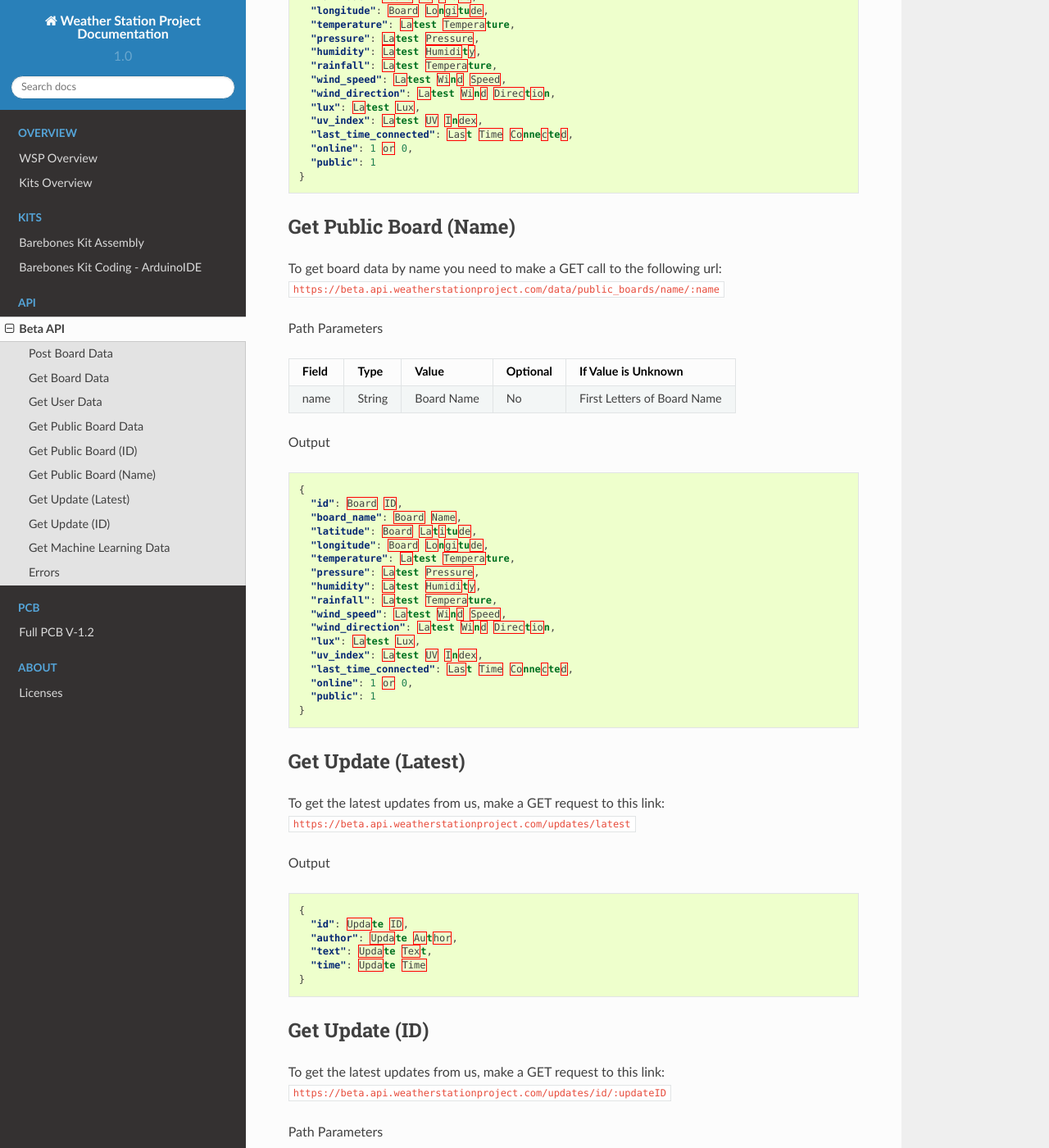
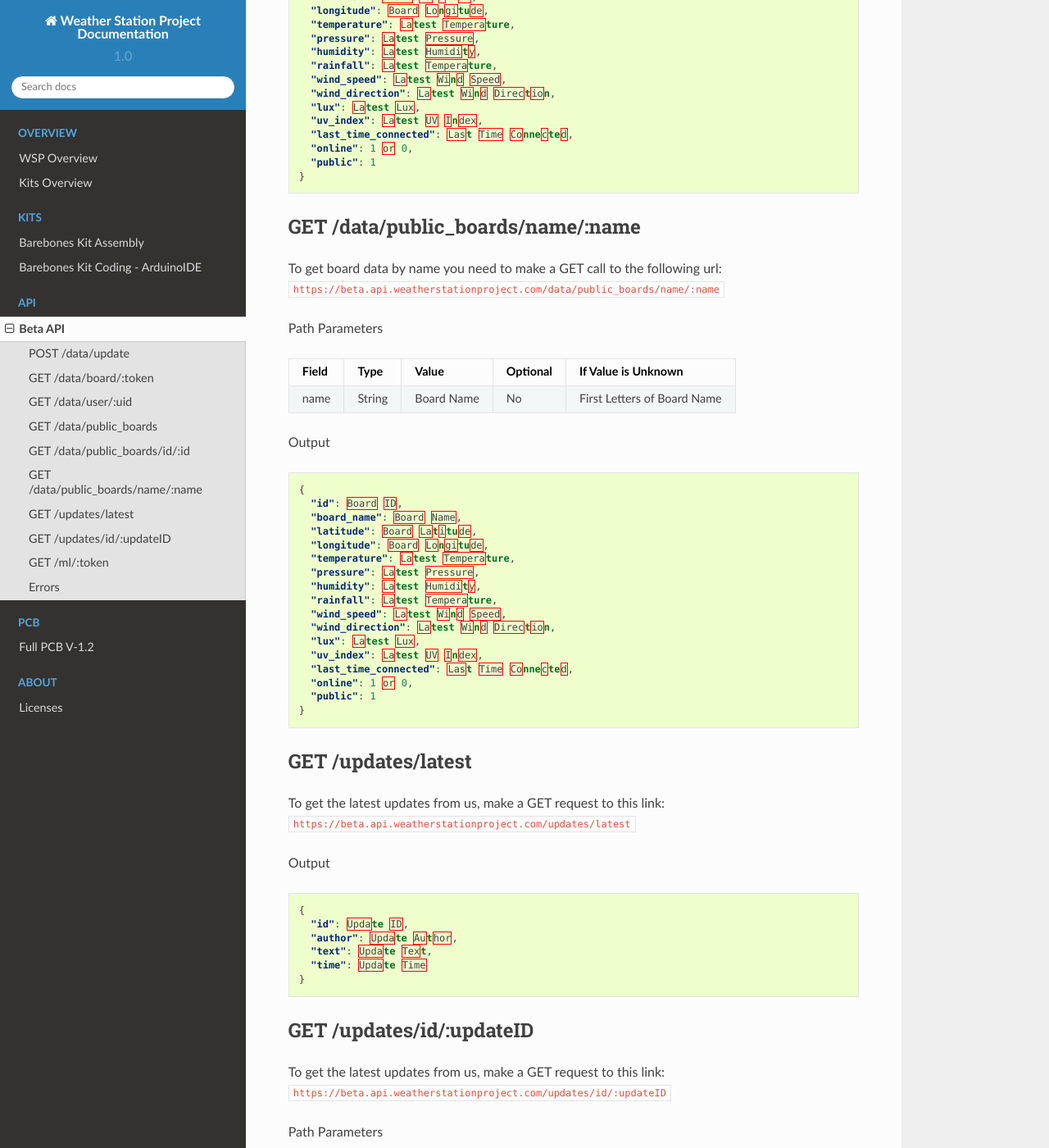
Before and after one commit to Poluino/Docs, a Sphinx documentation site: the page built from docs/api/betaapi.rst, in a window 1280 px wide and 1400 px high, scrolled down 3095 px. Shown: the whole window at 82% size. Built offline with Sphinx 7.4.7 and the Read the Docs theme 2.0.0, drawn with Linux system fonts in a browser that asks for light colours; some of the changed text lies outside the part shown.

Commit message:
path in headers
inspired by https://developer.twitter.com/en/docs/twitter-api/v1/tweets/search/api-reference/get-search-tweets

```diff
--- a/docs/api/betaapi.rst
+++ b/docs/api/betaapi.rst
@@ -2,8 +2,8 @@ Beta API
 =========
 The Weather Station Project Beta API provides programmatic access to read and write data.
 
-Post Board Data
----------------
+POST /data/update
+-----------------
 
 To post board data you need to make a POST call to the following url:
 ``https://beta.api.weatherstationproject.com/data/update``
@@ -38,8 +38,8 @@ Output
 
    { "Success" : true}
 
-Get Board Data
---------------
+GET /data/board/:token
+----------------------
 
 To get board data you need to make a GET call to the following url:
 ``https://beta.api.weatherstationproject.com/data/board/:token``
@@ -78,8 +78,8 @@ Output
     "allow_collection": 1 or 0
   }
 
-Get User Data
--------------
+GET /data/user/:uid
+-------------------
 
 To get user data you need to make a GET call to the following url:
 ``https://beta.api.weatherstationproject.com/data/user/:uid``
@@ -112,8 +112,8 @@ Output
     "admin": 1 or 0
   }
 
-Get Public Board Data
----------------------
+GET /data/public_boards
+-----------------------
 
 To get user data you need to make a GET call to the following url:
 ``https://beta.api.weatherstationproject.com/data/public_boards``
@@ -141,8 +141,8 @@ Output
   }
 
 
-Get Public Board (ID)
----------------------
+GET /data/public_boards/id/:id
+------------------------------
 
 To get board data by ID you need to make a GET call to the following url:
 ``https://beta.api.weatherstationproject.com/data/public_boards/id/:id``
@@ -177,8 +177,8 @@ Output
     "public": 1
   }
 
-Get Public Board (Name)
------------------------
+GET /data/public_boards/name/:name
+----------------------------------
 
 To get board data by name you need to make a GET call to the following url:
 ``https://beta.api.weatherstationproject.com/data/public_boards/name/:name``
@@ -213,7 +213,7 @@ Output
     "public": 1
   }
 
-Get Update (Latest)
+GET /updates/latest
 -------------------
 
 To get the latest updates from us, make a GET request to this link:
@@ -230,8 +230,8 @@ Output
     "time": Update Time
   }
 
-Get Update (ID)
--------------------
+GET /updates/id/:updateID
+-------------------------
 
 To get the latest updates from us, make a GET request to this link:
 ``https://beta.api.weatherstationproject.com/updates/id/:updateID``
@@ -255,8 +255,8 @@ Output
     "time": Update Time
   }
 
-Get Machine Learning Data
--------------------------
+GET /ml/:token
+--------------
 
 To get the latest updates from us, make a GET request to this link:
 ``https://beta.api.weatherstationproject.com/ml/:token``
```
